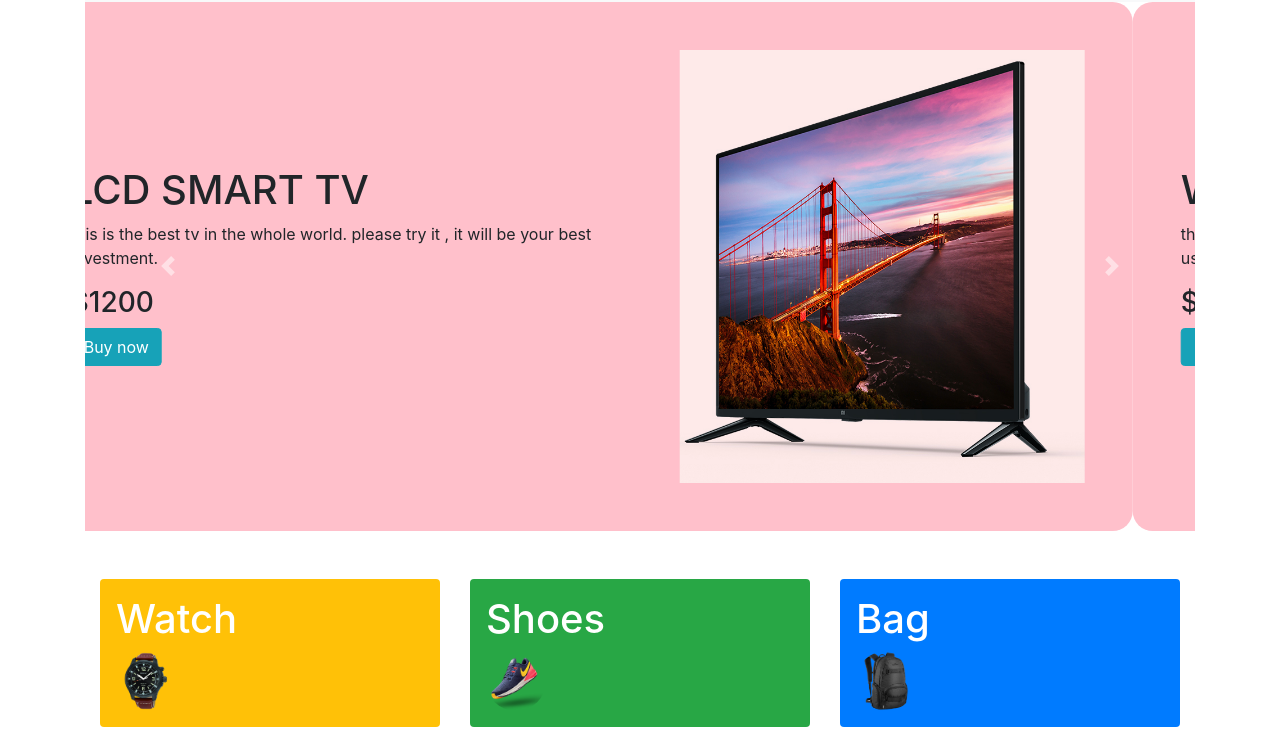
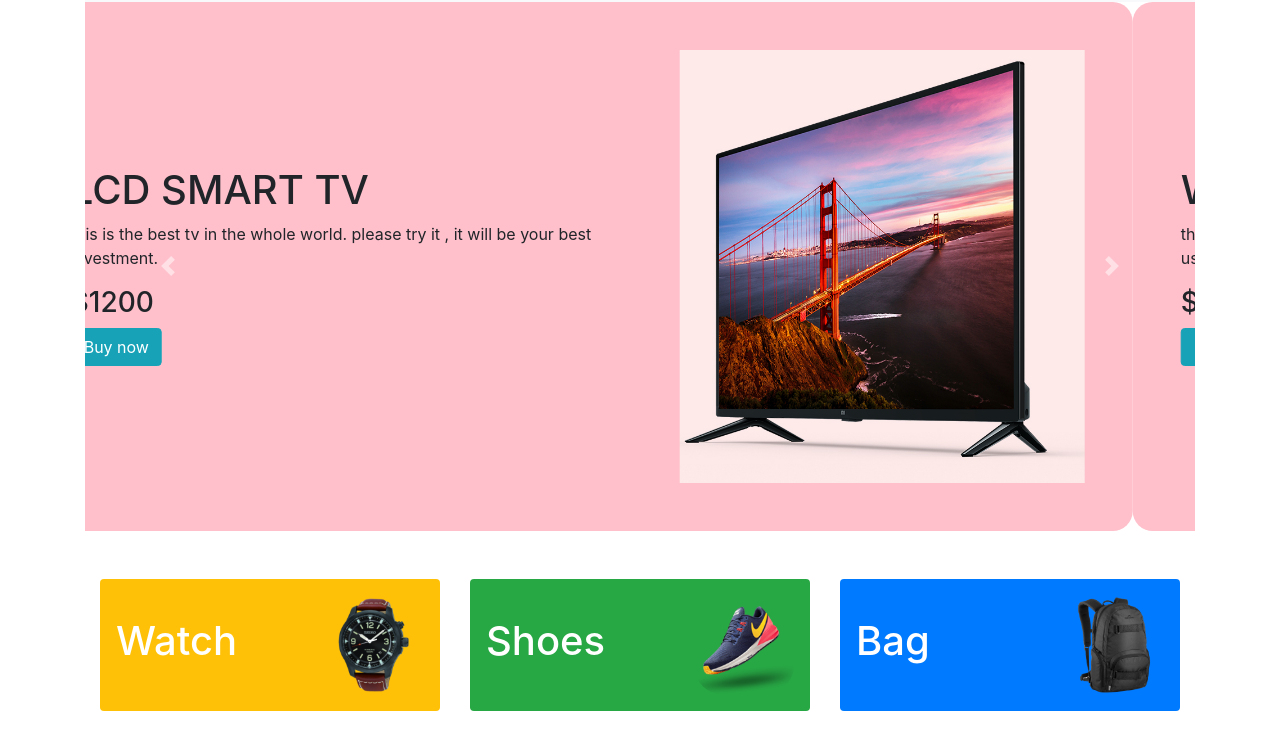
Before and after one commit to bonosree104/module-10-panda-commerce-, a plain HTML site: page index.html in a window 1280 px wide. Shown: the part 55-800 px from the top of the page. Drawn offline with nearby package versions, Linux system fonts and the light colour scheme.

Commit message:
my panda website

```diff
--- a/index.html
+++ b/index.html
@@ -95,21 +95,21 @@
      <main class ="container">
       <section class="container overflow-hidden mt-5 categories">
         <div class="row gx-5">
-          <div class="col">
-           <div class="p-3 rounded bg-warning">
+          <div class="col-md-4">
+           <div class="p-3 rounded bg-warning d-flex justify-content-between align-items-center">
              <h1 class= "text-white">Watch</h1>
              <img src="images/panda-commerce/categories/watch.png" alt="">
            </div>
           </div>
-          <div class="col">
-            <div class="p-3 rounded bg-success">
+          <div class="col-md-4">
+            <div class="p-3 rounded bg-success d-flex justify-content-between align-items-center  ">
               <h1 class= "text-white">Shoes</h1>
               <img src="images/panda-commerce/categories/shoes.png" alt="">
             </div>
            </div>
 
-           <div class="col">
-            <div class="p-3 rounded bg-primary">
+           <div class="col-md-4">
+            <div class="p-3 rounded bg-primary d-flex justify-content-between align-items-center">
               <h1 class= "text-white" > Bag</h1>
               <img src="images/panda-commerce/categories/bag.png" alt="">
             </div>
--- a/style.css
+++ b/style.css
@@ -6,7 +6,7 @@
     background-color:white;
 }
 .categories img{
-    width:60px;
+    width:100px;
     border-radius: 30px;
 }
 .panda-slide .carousel-item{
```
